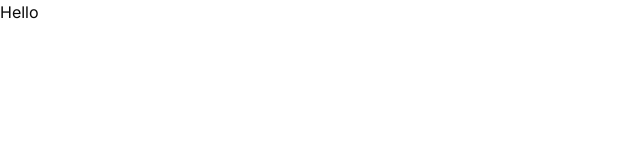
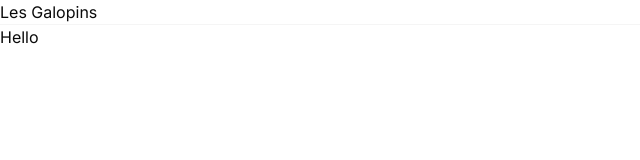
Before and after one commit to SebastienLaurentt/Galopins-Next-V2, a Next.js app: page / in a window 1280 px wide. Shown: the top 160 px of the page, without its empty margins (0-640 px from the left). Built offline with nearby package versions, Linux system fonts and the light colour scheme.

Commit message:
create header

```diff
--- a/app/layout.tsx
+++ b/app/layout.tsx
@@ -1,4 +1,5 @@
 import { ThemeProvider } from "@/src/theme/ThemeProvider";
+import { Header } from "@/src/theme/features/layout/Header";
 import clsx from "clsx";
 import type { Metadata } from "next";
 import { Inter } from "next/font/google";
@@ -17,9 +18,14 @@ export default function RootLayout({
   children: React.ReactNode;
 }>) {
   return (
-    <html lang="fr" className="h-full">
+    <html lang="fr" suppressHydrationWarning>
       <body className={clsx(inter.className, "bg-background h-full")}>
-        <ThemeProvider attribute="class" defaultTheme="system" enableSystem>{children}</ThemeProvider>
+        <ThemeProvider attribute="class" defaultTheme="system" enableSystem>
+          <div>
+            <Header />
+            <div>{children}</div>
+          </div>
+        </ThemeProvider>
       </body>
     </html>
   );
--- a/app/page.tsx
+++ b/app/page.tsx
@@ -1,7 +1,7 @@
 export default function Home() {
   return (
     <div>
-      Hello
+      <p>Hello</p>
     </div>
   );
 }
--- /dev/null
+++ b/src/theme/features/layout/Header.tsx
@@ -0,0 +1,13 @@
+'use client'
+
+import { DropdownMenu } from "@radix-ui/react-dropdown-menu"
+
+export const Header = () => {
+  return (
+    <header className='border-b border-b-accent'>
+      <div className="">
+        <h2> Les Galopins </h2>
+      </div>
+    </header>
+  )
+}
```
